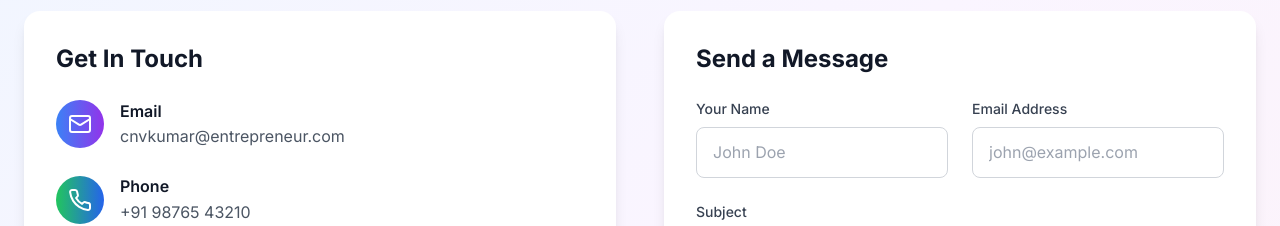
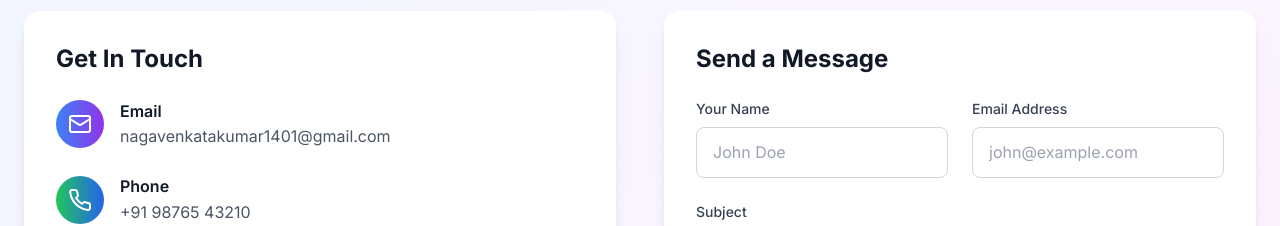
Before and after one commit to Kumar1401-m/venkat, a React (Vite) app: page / in a window 1280 px wide. Shown: the part 5660-5886 px from the top of the page. Built offline with nearby package versions, Linux system fonts and the light colour scheme.

Commit message:
Updated Contact.tsx

```diff
--- a/src/components/Contact.tsx
+++ b/src/components/Contact.tsx
@@ -51,7 +51,7 @@ const Contact: React.FC = () => {
                     </div>
                     <div>
                       <p className="font-semibold text-gray-900">Email</p>
-                      <p className="text-gray-600">cnvkumar@entrepreneur.com</p>
+                      <p className="text-gray-600">nagavenkatakumar1401@gmail.com</p>
                     </div>
                   </div>
 
@@ -103,7 +103,7 @@ const Contact: React.FC = () => {
                   </a>
 
                   <a
-                    href="https://twitter.com/cnvkumar"
+                    href="https://x.com/kumar___777?t=alF9tmjvZwRhF3TnFNZQ-A&s=09"
                     target="_blank"
                     rel="noopener noreferrer"
                     className="flex items-center space-x-3 p-3 bg-sky-50 rounded-lg hover:bg-sky-100 transition-colors group"
```
